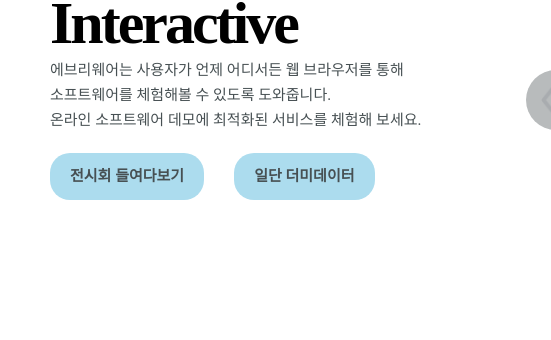
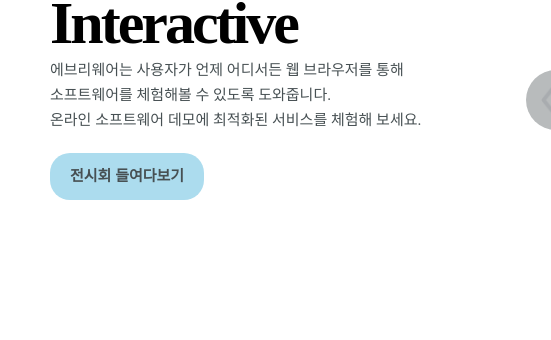
Before and after one commit to twinground/dirtribution, a plain HTML site: page index.html in a window 1280 px wide. Shown: the part 302-642 px from the top of the page, 0-551 px from the left. Drawn offline with Linux system fonts and the light colour scheme.

Commit message:
fix index.html button component

```diff
--- a/index.html
+++ b/index.html
@@ -42,9 +42,9 @@
                       >전시회 들여다보기</a
                     >
                   </div>
-                  <div class="main_button_a_container">
+                  <!-- <div class="main_button_a_container">
                     <a class="main_button" href="#">일단 더미데이터</a>
-                  </div>
+                  </div> -->
                 </div>
               </div>
             </section>
```
